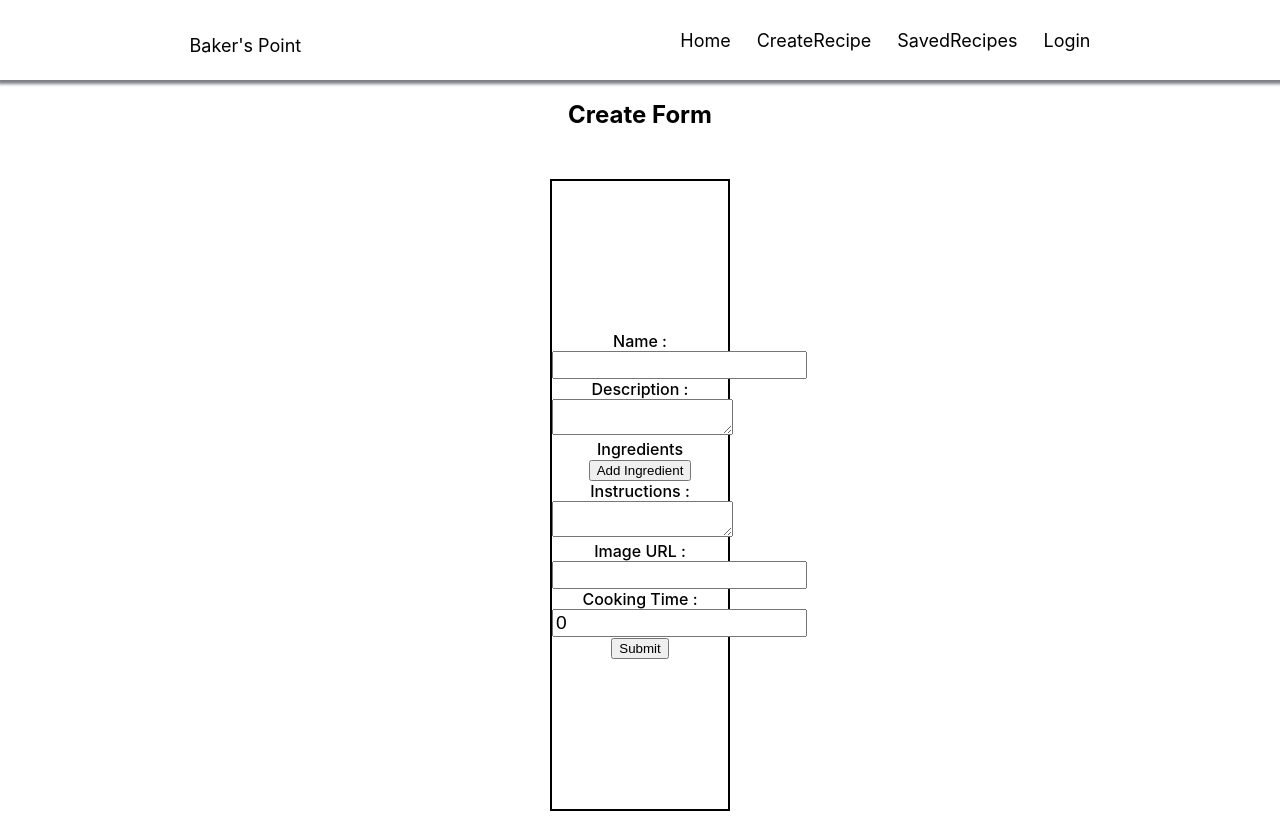
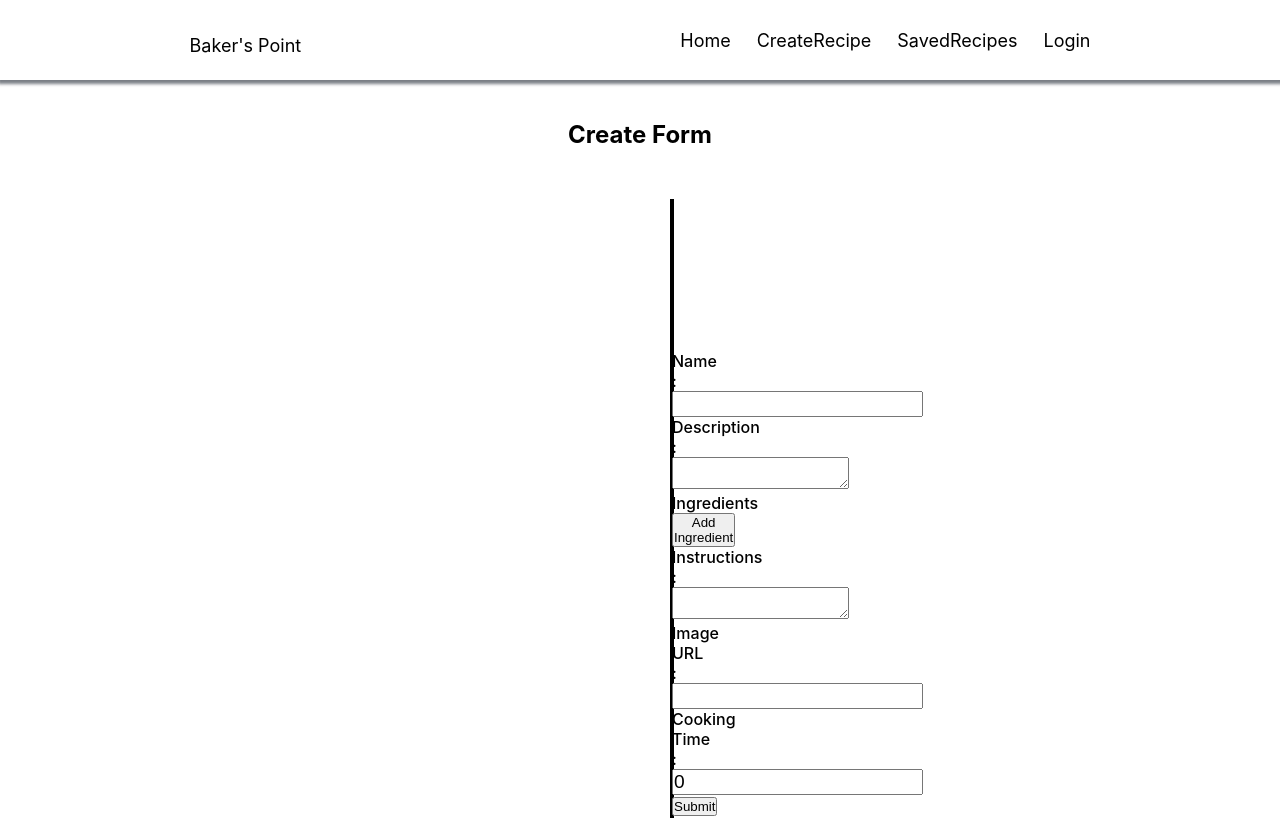
Before and after one commit to rashi-06/bakersPoint, a React (Create React App) app in the folder client/: page /createRecipe in a window 1280 px wide. Shown: the top 818 px of the page. Built offline with nearby package versions, Linux system fonts and the light colour scheme.

Commit message:
changes in  the css

```diff
--- a/client/src/css/home.css
+++ b/client/src/css/home.css
@@ -1,5 +1,13 @@
+*{
+    margin: 0;
+    padding: 0;
+    box-sizing: border-box;
+}
+
+
 .container{
     width: 100vw;
+    padding: 20px 120px;
     /* display: flex; */
     /* flex-wrap:wrap-reverse; */
     /* flex-wrap: wrap;/ */
@@ -17,12 +25,13 @@ ul{
 
 .list-ele{
     /* display: inline-block; */
-    /* width: 200px; */
+    /* width: 200px;/ */
     list-style: none;
     /* display: inline-block; */
     font-size: 20px;
     padding: 20px;
-    border: 2px solid black;
+    margin: 20px 20px;
+    /* border: 2px solid black; */
 
 }
 
```
